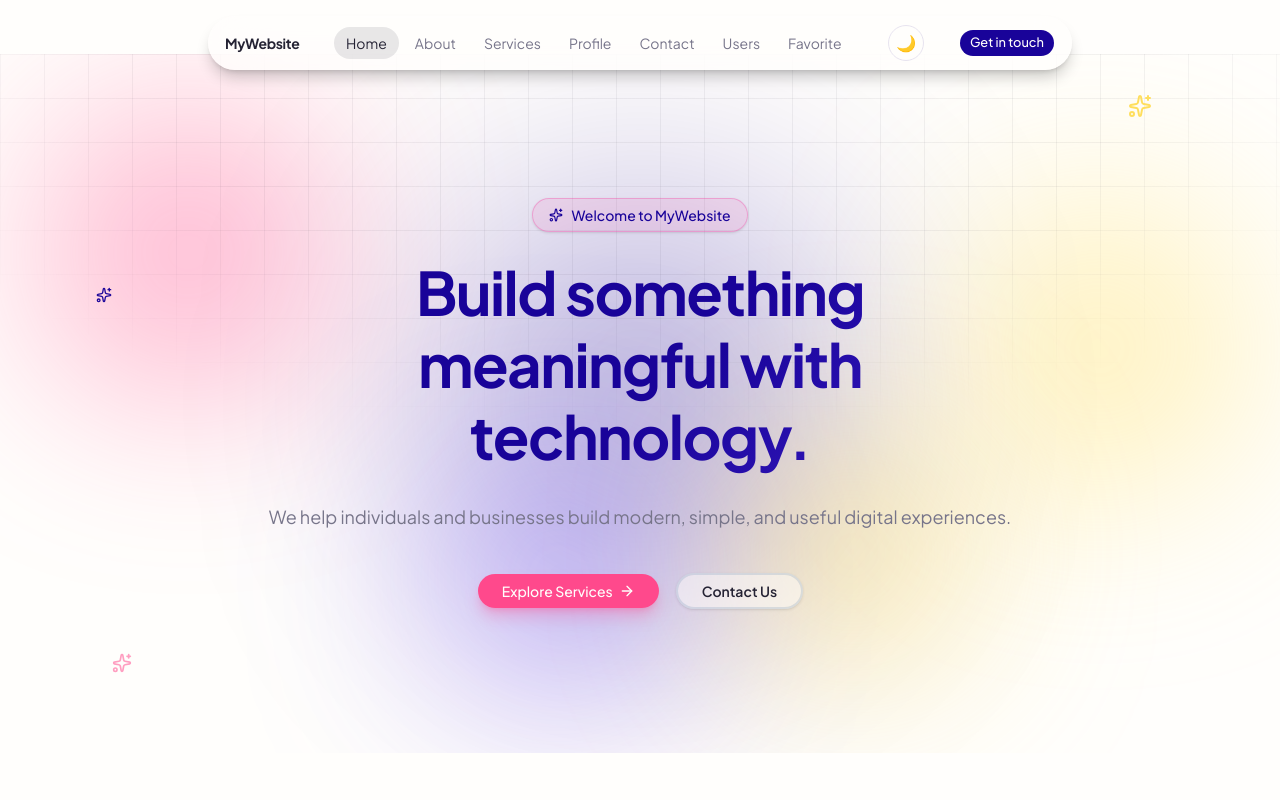
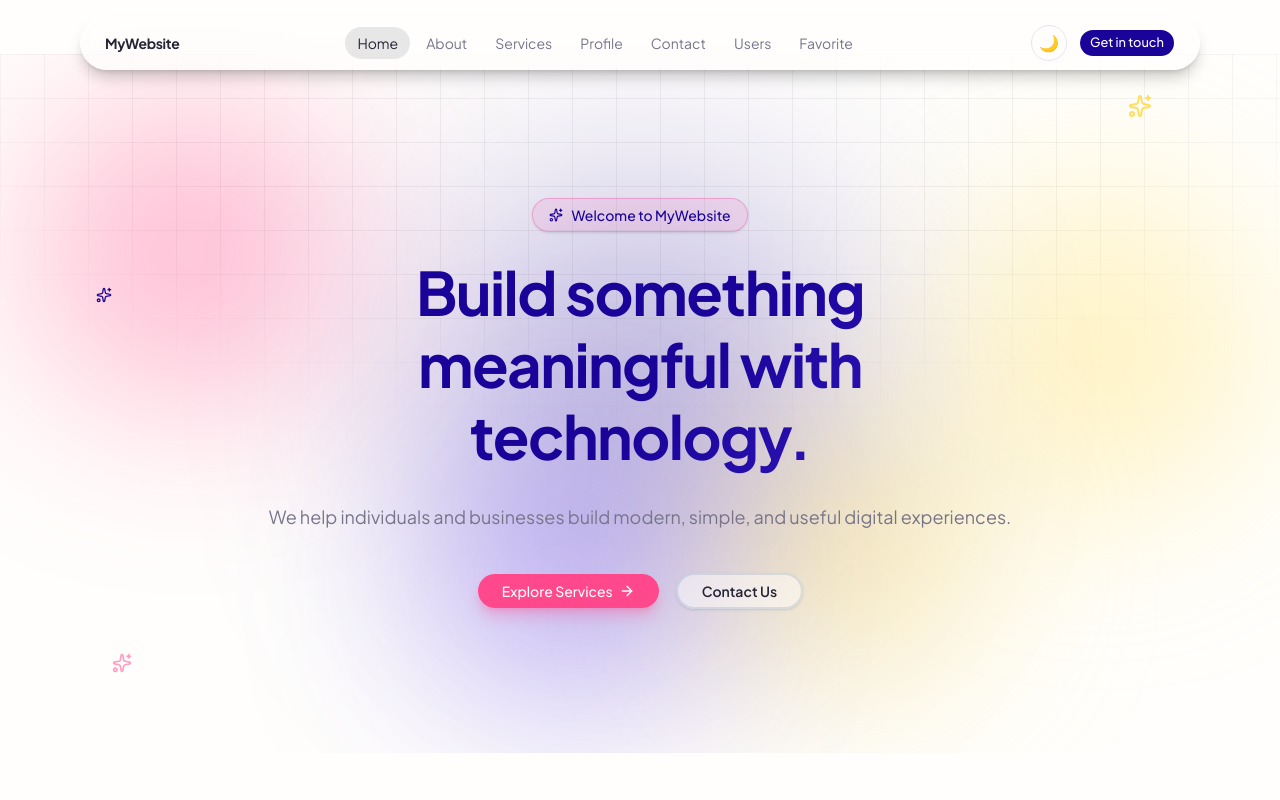
Before and after one commit to youfih123/companyprofile, a Next.js app: page / in a window 1280 px wide. Shown: the top 800 px of the page. Built offline with nearby package versions, Linux system fonts and the light colour scheme.

Commit message:
Update navbar

```diff
--- a/components/Navbar.jsx
+++ b/components/Navbar.jsx
@@ -1,4 +1,3 @@
-
 "use client";
 
 import Link from "next/link";
@@ -28,8 +27,9 @@ export default function Navbar() {
   const { darkMode, toggleTheme } = useTheme();
 
   return (
-    <header className="sticky top-4 z-50 mx-auto w-full max-w-4xl px-4">
-      <nav className="flex items-center justify-between gap-4 rounded-full border border-white/10 bg-background/70 px-4 py-2 shadow-lg shadow-black/20 backdrop-blur-xl">
+    /* DIPERBAIKI: max-w-4xl diubah ke max-w-6xl agar kotaknya memanjang */
+    <header className="sticky top-4 z-50 mx-auto w-full max-w-6xl px-4">
+      <nav className="flex items-center justify-between gap-4 rounded-full border border-white/10 bg-background/70 px-6 py-2 shadow-lg shadow-black/20 backdrop-blur-xl">
 
         {/* Logo */}
         <Link
@@ -72,6 +72,8 @@ export default function Navbar() {
           })}
         </div>
 
+        {/* DIPERBAIKI: Semua elemen kanan dibungkus div ini agar rapi dan tidak berantakan */}
+        <div className="flex items-center gap-3">
           {/* Greeting */}
           {submitted && (
             <span className="whitespace-nowrap text-sm font-medium">
@@ -100,6 +102,8 @@ export default function Navbar() {
           >
             Get in touch
           </Link>
+        </div>
+
       </nav>
     </header>
   );
```
Lines whose indentation alone changed are shown as unchanged.
